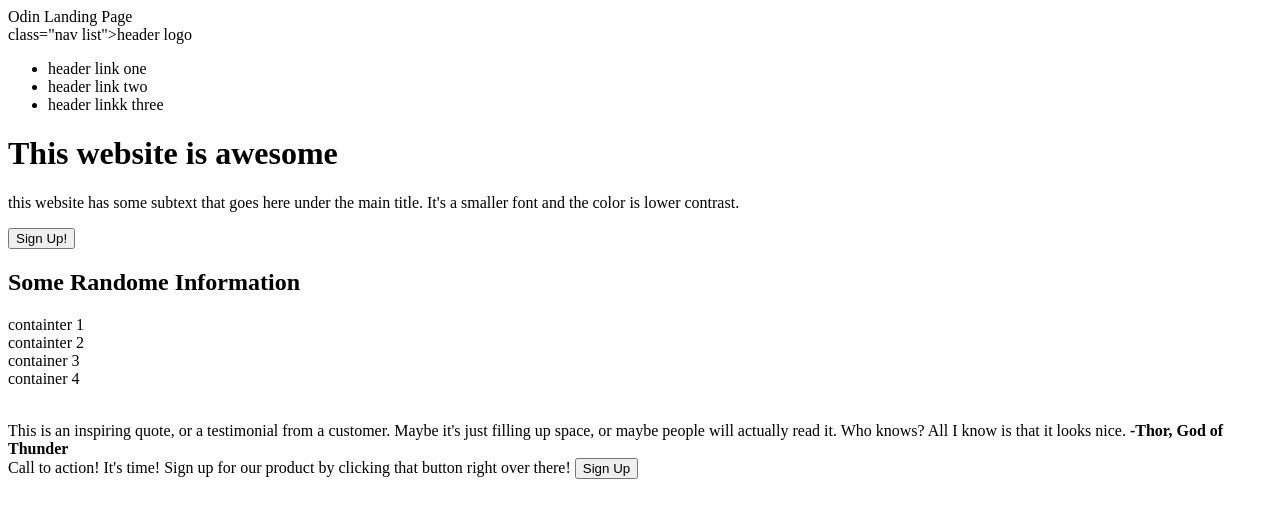
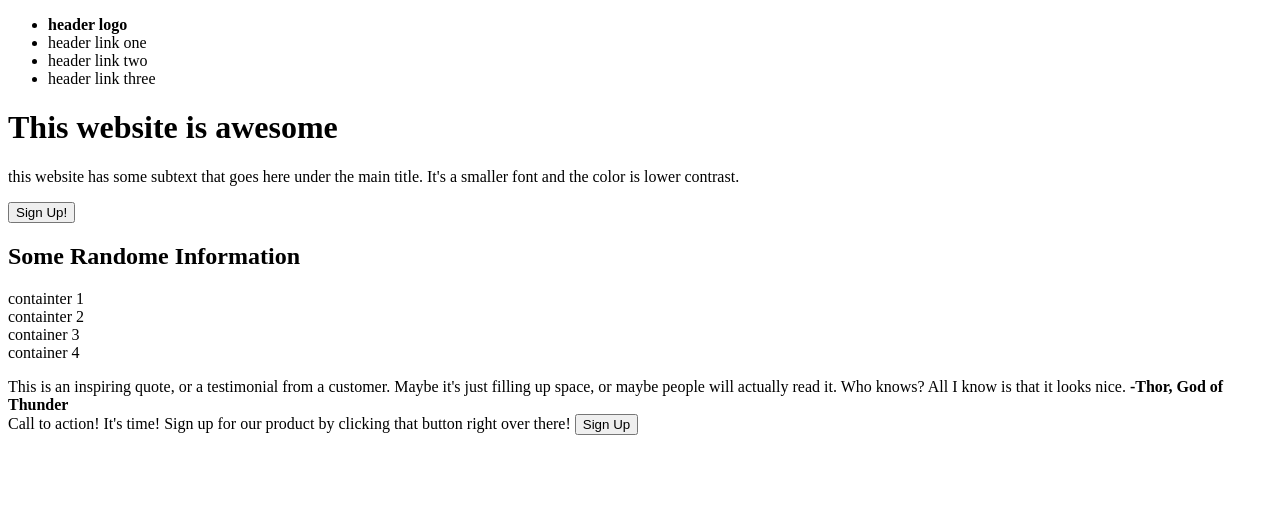
Before and after one commit to ngonzalez02/Landing-Page, a plain HTML site: page index.html in a window 1280 px wide. Drawn offline with Linux system fonts and the light colour scheme.

Commit message:
Implement and fix div tags

```diff
--- a/index.html
+++ b/index.html
@@ -2,34 +2,44 @@
 <html lang="en" dir="ltr">
 
 <head>
-    <meta charset="utf-8"
+    <meta charset="utf-8">
     <title>Odin Landing Page</title>
 </head>
 <body>
 
-<div>class="nav list">header logo</div>
-<ul class="nav list">
-    <li>header link one</li>
-    <li>header link two</li>
-    <li>header linkk three</li>
-</ul>
+<div class="section one">
+<div class="nav list">
+    <ul>
+        <li><strong>header logo</strong></li>
+        <li>header link one</li>
+        <li> header link two</li>
+        <li>header link three</li>
+    </ul>
+</div>
+
 <h1>This website is awesome</h1>
 <p>this website has some subtext that goes here under the main title. It's a smaller font and the color is lower
     contrast.
 </p>
 <button type="submit">Sign Up!</button>
-<br>
+</div>
+
+<div class="section two">
 <h2>Some Randome Information</h2>
 <div>containter 1</div>
 <div> containter 2</div>
 <div> container 3</div>
 <div>container 4</div>
-<br>
+</div>
+<div class="section three">
 <p></p>This is an inspiring quote, or a testimonial from a customer. Maybe it's just filling up space, or maybe people
 will actually read it. Who knows? All I know is that it looks nice.
 <strong>-Thor, God of Thunder</strong>
+</div>
 
+<div class= section four>
 <div class=" footer"> Call to action! It's time! Sign up for our product by clicking that button right over there!
     <button type="button">Sign Up</button></div>
+</div>
 </body>
 </html>
```
